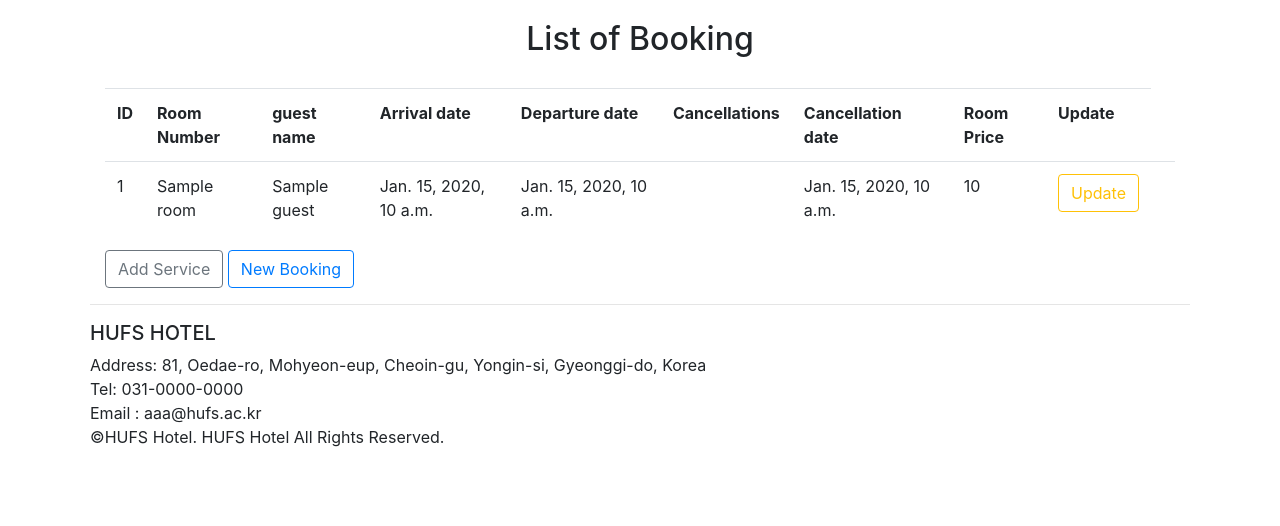
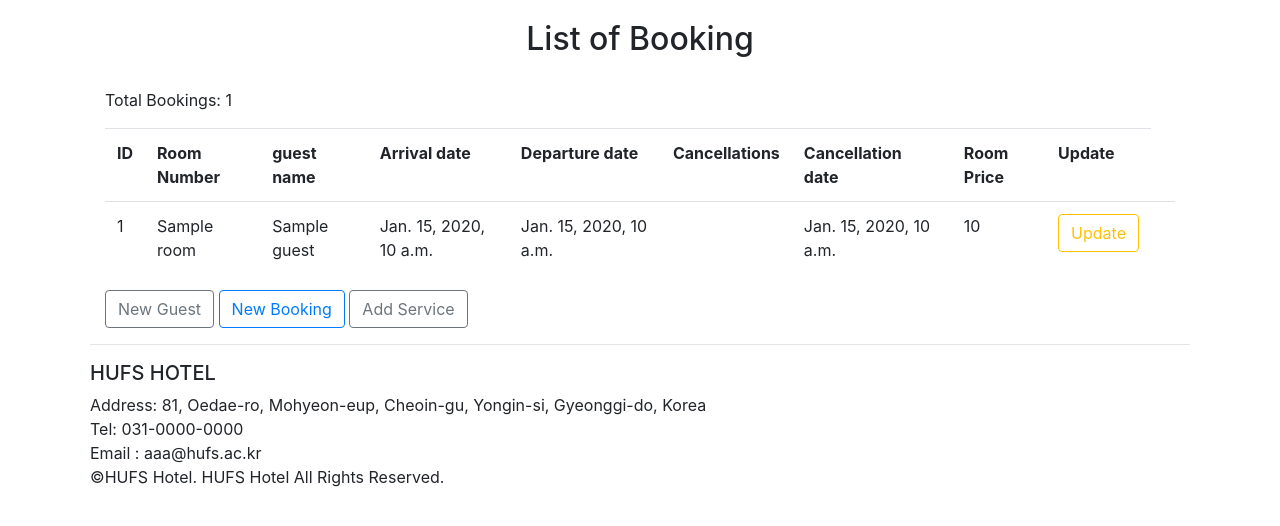
Before and after one commit to ju0103/HotelReservation, a Django app: template templates/bookingmgmt/list_bookings.html in a window 1280 px wide. Shown: the part 70-596 px from the top of the page. Run offline with Django 3.2, Linux system fonts and the light colour scheme; the template is opened without the code that fills it: most values are stand-ins (such as "Sample title", 1, 10 or a date in 2020); some libraries are stand-ins or nearby versions.

```diff
--- a/templates/bookingmgmt/list_bookings.html
+++ b/templates/bookingmgmt/list_bookings.html
@@ -6,7 +6,7 @@
     <center><h2 style="margin-bottom: 30px">List of Booking</h2></center>
 
     <div class="container">
-
+        <p style="align: left;">Total Bookings: {{ bookings.all.count }}</p>
         <table class="table">
             <tr>
                 <th>ID</th>
@@ -34,8 +34,9 @@
                 {% endfor %}
         </table>
 
+        <a class="btn btn-outline-secondary pull-right" href="{% url 'add_guest' %}"> New Guest </a></center>
+        <a class="btn btn-outline-primary pull-right" href = "{%url 'add_booking' %}"> New Booking </a>
         <a class="btn btn-outline-secondary pull-right" href = "{%url 'add_service' %}"> Add Service </a>
-        <a class="btn btn-outline-primary pull-right" href = "{%url 'add_booking' %}"> New Booking </a>
 
     </div>
 
```
Also changed, not shown: templates/bookingmgmt/list_guests.html (+8 -4 lines), db.sqlite3.
